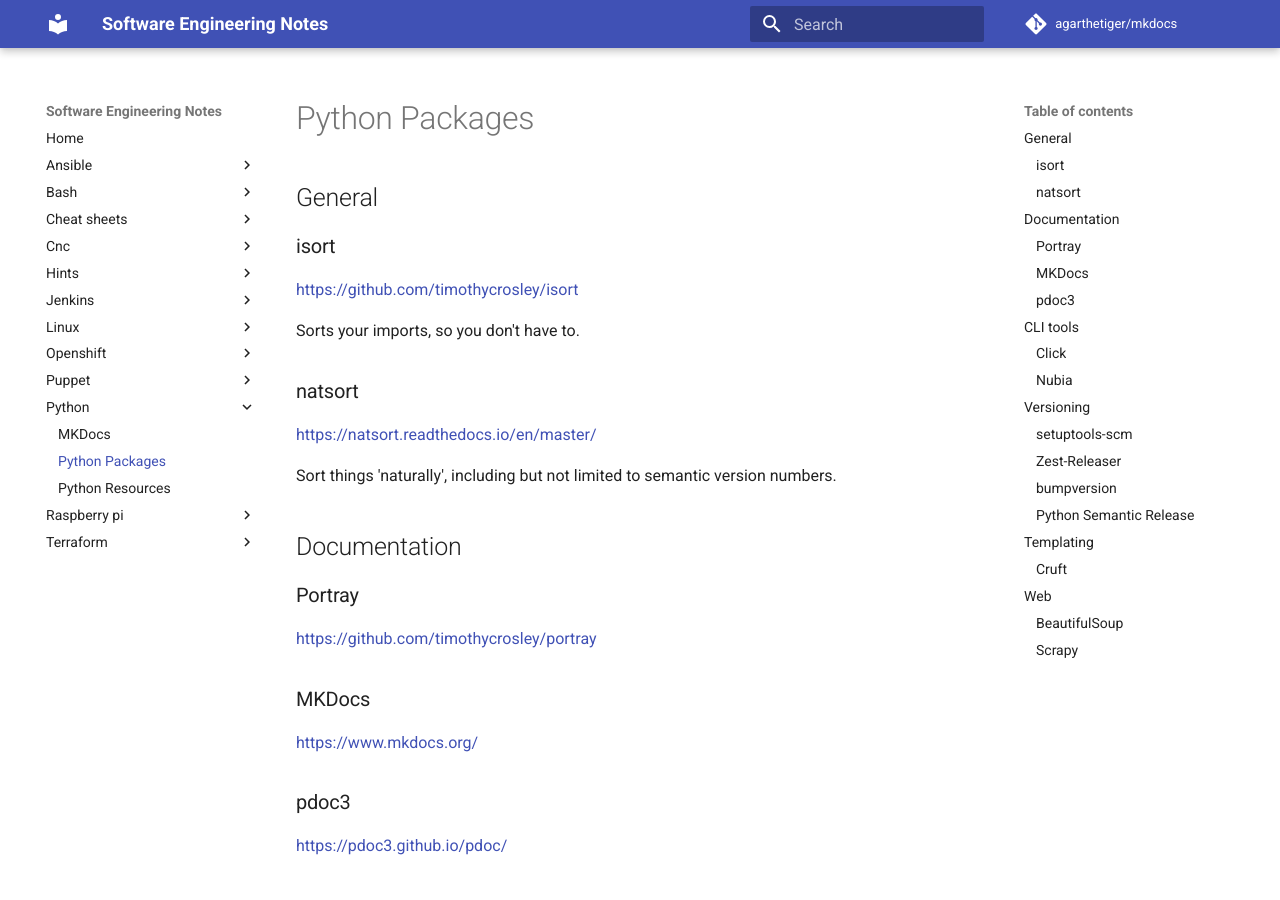
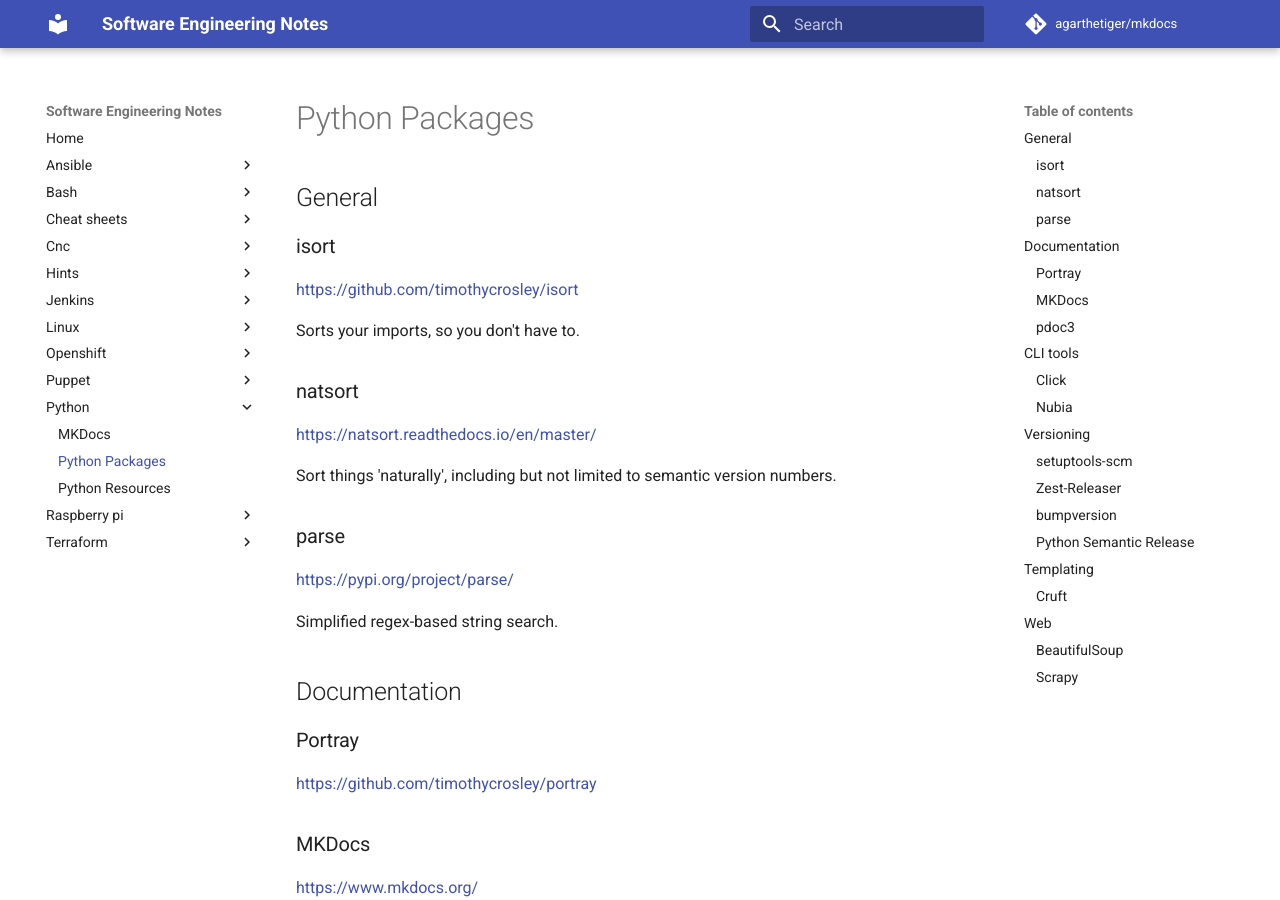
Before and after one commit to agarthetiger/mkdocs, an MkDocs documentation site: the page built from docs/python/packages.md, in a window 1280 px wide and 900 px high. Built offline with MkDocs 1.6.1 and Material for MkDocs 9.7.7, drawn with Linux system fonts in a browser that asks for light colours; comment, search, counter and statistics services are not loaded.

Commit message:
Update packages.md

```diff
--- a/docs/python/packages.md
+++ b/docs/python/packages.md
@@ -13,6 +13,12 @@
 https://natsort.readthedocs.io/en/master/
 
 Sort things 'naturally', including but not limited to semantic version numbers.
+
+### parse
+
+https://pypi.org/project/parse/
+
+Simplified regex-based string search.
 
 ## Documentation
 
```
